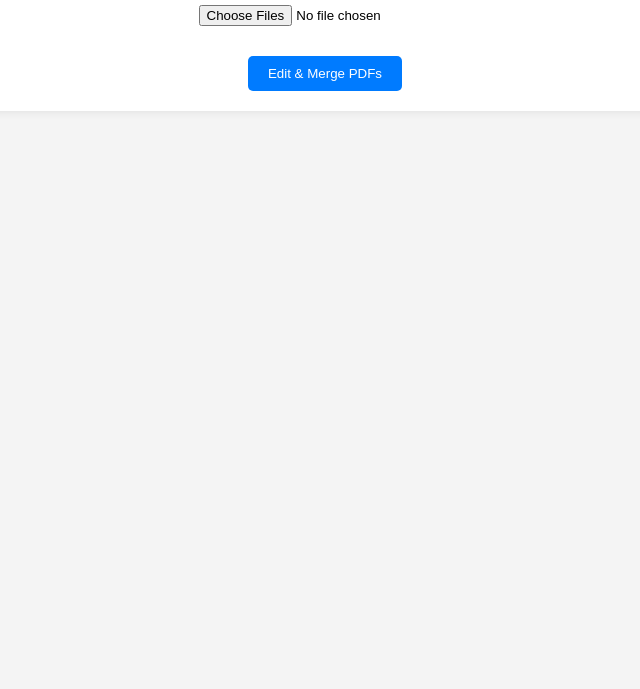
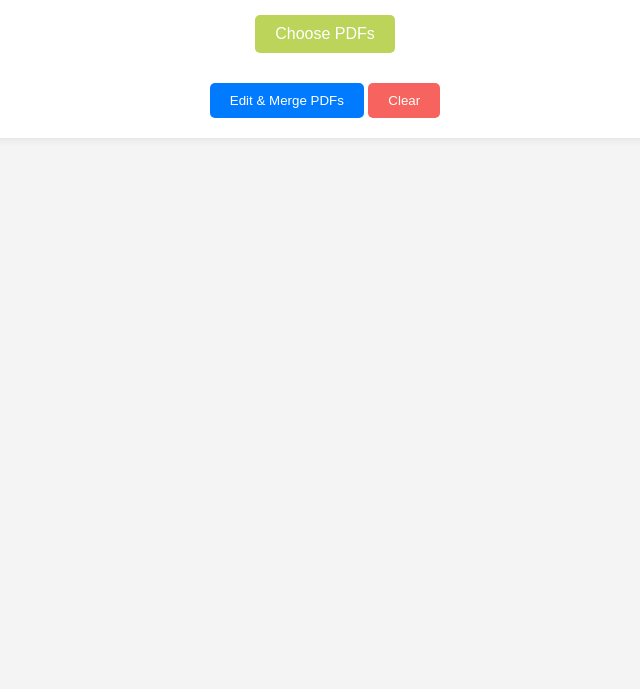
Before and after one commit to JayasuriyanRP/PDF_Editor, a plain HTML site: page index.html in a window 1280 px wide. Shown: the part 111-800 px from the top of the page, without its empty margins (315-955 px from the left). Drawn offline with Linux system fonts and the light colour scheme.

Commit message:
Update index.html

```diff
--- a/index.html
+++ b/index.html
@@ -72,20 +72,75 @@
       button:hover {
         background: #0056b3;
       }
+      .file-input-container {
+        display: inline-block;
+        position: relative;
+      }
+
+      .file-upload-button {
+        background-color: #bbd459;
+        color: white;
+        padding: 10px 20px;
+        border-radius: 5px;
+        font-size: 16px;
+        border: none;
+        cursor: pointer;
+        transition: background 0.3s ease;
+        position: relative;
+        overflow: hidden;
+        display: inline-block;
+      }
+
+      .file-upload-button:hover {
+        background-color: #768639;
+      }
+
+      .file-upload-button input {
+        position: absolute;
+        left: 0;
+        top: 0;
+        width: 100%;
+        height: 100%;
+        opacity: 0;
+        cursor: pointer;
+      }
+
+      .close-button {
+        background-color: #f7635e;
+      }
+
+      .close-button:hover {
+        background-color: #a74441;
+        color: #fff;
+      }
     </style>
   </head>
   <body>
     <div class="container">
       <h2>PDF Editor & Merger</h2>
-      <input
+      <div class="file-input-container">
+        <button class="file-upload-button">
+          Choose PDFs
+          <input
+            type="file"
+            id="pdfFiles"
+            multiple
+            accept="application/pdf"
+            onchange="previewPDFs()"
+          />
+        </button>
+      </div>
+
+      <!-- <input
         type="file"
         id="pdfFiles"
         multiple
         accept="application/pdf"
         onchange="previewPDFs()"
-      />
+      /> -->
       <div id="pdfPreview" class="pdf-preview"></div>
       <button onclick="editAndMergePDFs()">Edit & Merge PDFs</button>
+      <button class="close-button" onclick="clearAll()">Clear</button>
     </div>
     <div id="modal" class="modal" onclick="closeModal(event)">
       <div class="modal-content">
@@ -110,11 +165,13 @@
       async function previewPDFs() {
         const input = document.getElementById("pdfFiles");
         const previewContainer = document.getElementById("pdfPreview");
-        previewContainer.innerHTML = "";
-        pdfData = [];
 
         for (let i = 0; i < input.files.length; i++) {
           const file = input.files[i];
+
+          // Check if file is already in pdfData to prevent duplicates
+          if (pdfData.some((pdf) => pdf.file.name === file.name)) continue;
+
           const fileReader = new FileReader();
           fileReader.readAsArrayBuffer(file);
           fileReader.onload = async function () {
@@ -139,10 +196,18 @@
 
             const pdfItem = document.createElement("div");
             pdfItem.className = "pdf-item";
-            pdfItem.innerHTML = `<img src="${canvas.toDataURL()}" onclick="openModal(${i})">`;
+            pdfItem.innerHTML = `<img src="${canvas.toDataURL()}" onclick="openModal(${
+              pdfData.length - 1
+            })">`;
             previewContainer.appendChild(pdfItem);
           };
         }
+      }
+
+      function clearAll() {
+        document.getElementById("pdfFiles").value = ""; // Reset file input
+        document.getElementById("pdfPreview").innerHTML = ""; // Clear preview container
+        pdfData = []; // Reset stored PDF data
       }
 
       async function editAndMergePDFs() {
```
